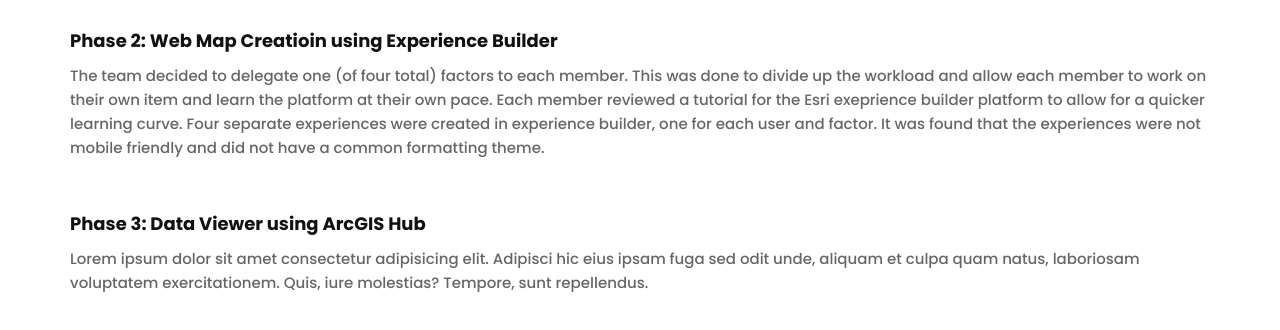
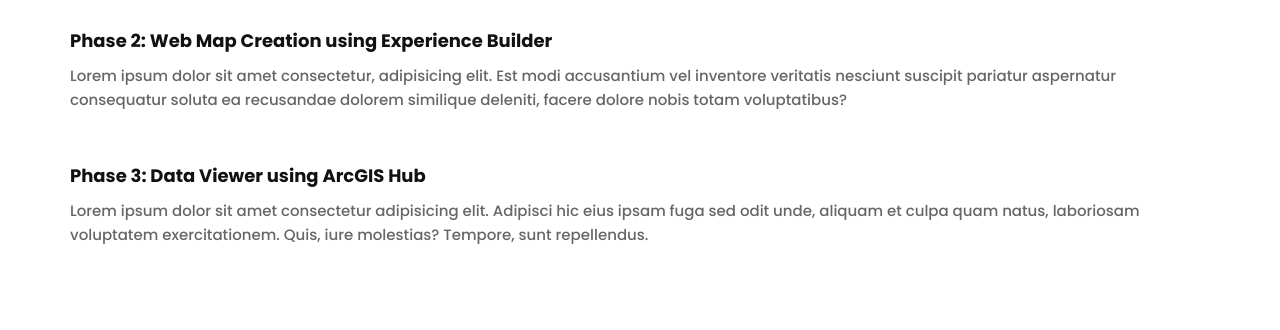
Before and after one commit to followthepowells/project2204, a plain HTML site: page BeaverSolutions/solutions.html in a window 1280 px wide. Shown: the part 740-1070 px from the top of the page. Drawn offline with nearby package versions, Linux system fonts and the light colour scheme.

Commit message:
Solutions

```diff
--- a/BeaverSolutions/solutions.html
+++ b/BeaverSolutions/solutions.html
@@ -124,8 +124,8 @@
                   <div>
                      <ul>
                         <li class = "processes">
-                           <h3><strong>Phase 2: Web Map Creatioin using Experience Builder </strong></h3>
-                           <p>The team decided to delegate one (of four total) factors to each member. This was done to divide up the workload and allow each member to work on their own item and learn the platform at their own pace. Each member reviewed a tutorial for the Esri exeprience builder platform to allow for a quicker learning curve. Four separate experiences were created in experience builder, one for each user and factor. It was found that the experiences were not mobile friendly and did not have a common formatting theme.</p>
+                           <h3><strong>Phase 2: Web Map Creation using Experience Builder </strong></h3>
+                           <p>Lorem ipsum dolor sit amet consectetur, adipisicing elit. Est modi accusantium vel inventore veritatis nesciunt suscipit pariatur aspernatur consequatur soluta ea recusandae dolorem similique deleniti, facere dolore nobis totam voluptatibus?</p>
                         </li>
                      </ul>
                   </div>
```
